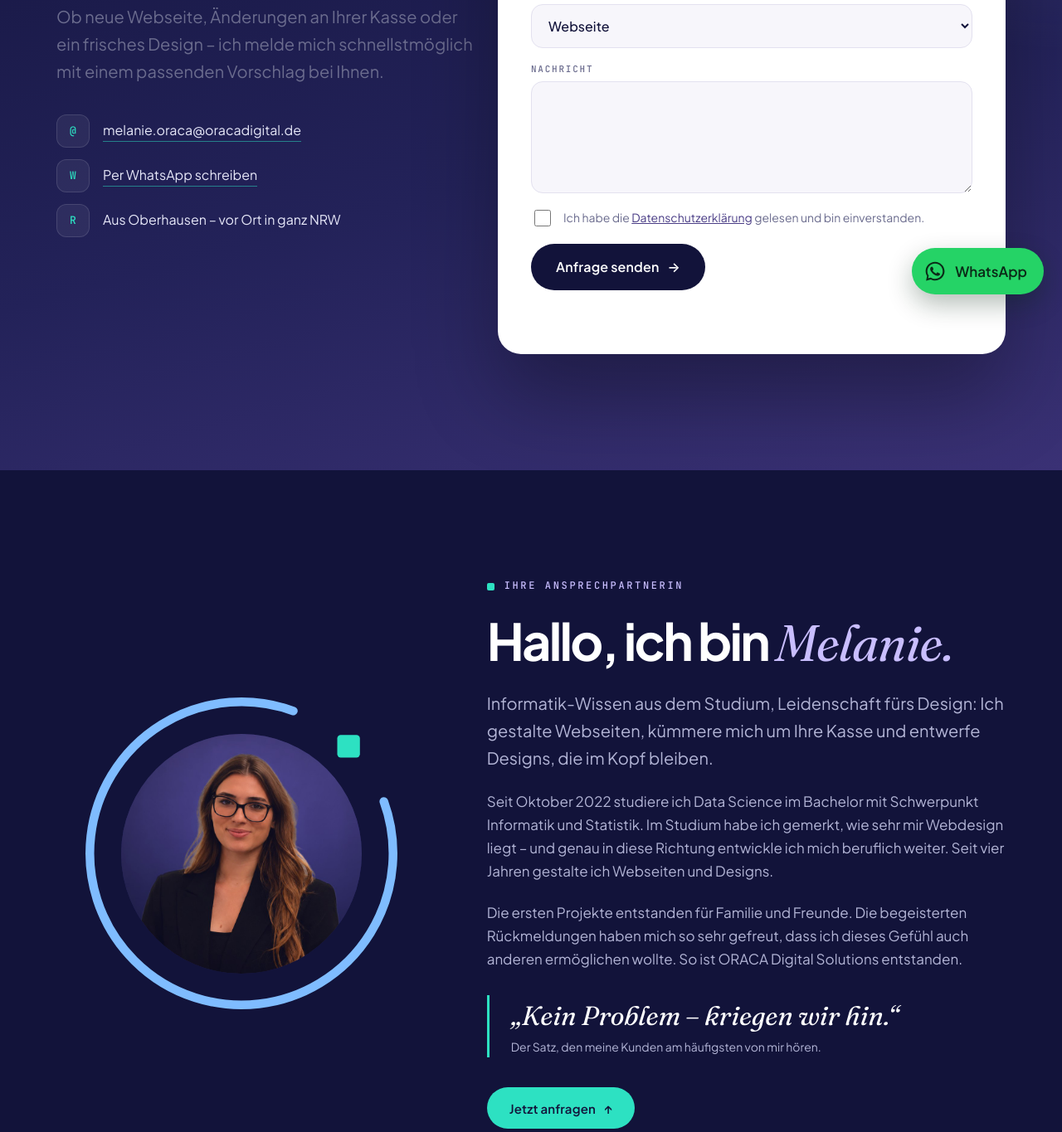
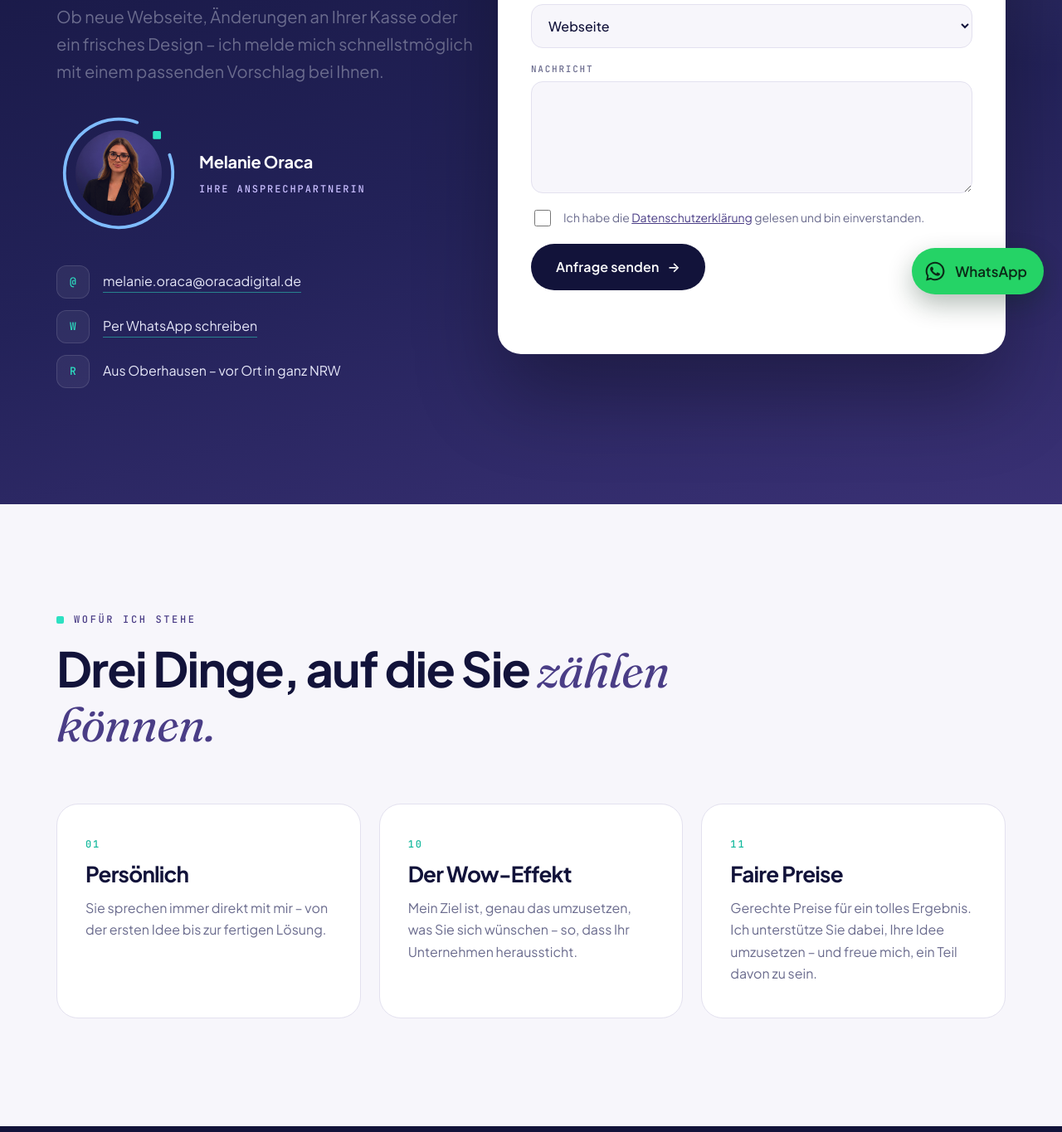
Before and after one commit to Imelanora/oraca-website, a plain HTML site: page kontakt.html in a window 1280 px wide. Shown: the part 423-1788 px from the top of the page at 83% size. Drawn offline with Linux system fonts and the light colour scheme.

Commit message:
Kontakt: nur Foto statt Vorstellungstext

```diff
--- a/css/style.css
+++ b/css/style.css
@@ -684,3 +684,10 @@ body:has(.wa-btn) .site-footer { padding-bottom: 110px; }
 .about-text h2 { font-size: clamp(36px, 4.8vw, 64px); letter-spacing: -0.045em; color: #fff; }
 .about-text h2 .accent { color: var(--lav); }
 .about-text .btn { align-self: flex-start; margin-top: 6px; }
+
+/* Kontakt: Foto der Ansprechpartnerin */
+.contact-person { display: flex; align-items: center; gap: 22px; margin-top: 8px; }
+.contact-person .photo-logo { width: 150px; margin: 0; flex-shrink: 0; }
+.contact-person b { display: block; font-size: 20px; color: #fff; letter-spacing: -0.01em; }
+.contact-person span { font: 500 12px var(--mono); letter-spacing: .16em; text-transform: uppercase; color: var(--lav); }
+@media (max-width: 760px) { .contact-person .photo-logo { width: 120px; } }
--- a/kontakt.html
+++ b/kontakt.html
@@ -21,8 +21,8 @@
   <link rel="icon" href="img/favicon.svg" type="image/svg+xml">
   <link rel="icon" href="img/icon-192.png" type="image/png" sizes="192x192">
   <link rel="apple-touch-icon" href="apple-touch-icon.png">
-  <link rel="stylesheet" href="css/fonts.css?v=21">
-  <link rel="stylesheet" href="css/style.css?v=21">
+  <link rel="stylesheet" href="css/fonts.css?v=22">
+  <link rel="stylesheet" href="css/style.css?v=22">
 </head>
 <body>
   <a class="skip-link" href="#main">Zum Inhalt springen</a>
@@ -45,6 +45,13 @@
           <p class="eyebrow">Kontakt</p>
           <h1>Erzählen Sie mir von <span class="accent">Ihrer Idee.</span></h1>
           <p class="lead">Ob neue Webseite, Änderungen an Ihrer Kasse oder ein frisches Design – ich melde mich schnellstmöglich mit einem passenden Vorschlag bei Ihnen.</p>
+          <div id="ueber-mich" class="contact-person">
+            <div class="photo-logo">
+          <div class="photo-frame"><img src="img/melanie.jpg?v=3" alt="Melanie Oraca, Inhaberin von ORACA Digital Solutions" width="800" height="800"></div>
+          <svg class="photo-o" viewBox="0 0 200 200" aria-hidden="true"><path d="M181.75 70.24 A87 87 0 1 1 129.76 18.25" fill="none" stroke="#7FBCFF" stroke-width="5" stroke-linecap="round"/><rect x="155" y="32" width="13" height="13" rx="2" fill="#2DE1C2"/></svg>
+            </div>
+            <div><b>Melanie Oraca</b><span>Ihre Ansprechpartnerin</span></div>
+          </div>
           <ul class="contact-list">
             <li><span>@</span><a href="mailto:melanie.oraca@oracadigital.de">melanie.oraca@oracadigital.de</a></li>
             <li><span>W</span><a href="https://wa.me/491738506232" target="_blank" rel="noopener">Per WhatsApp schreiben</a></li>
@@ -71,23 +78,6 @@
       </div>
     </section>
 
-    <section id="ueber-mich" class="section dark">
-      <div class="container about-grid">
-        <div class="photo-logo reveal">
-          <div class="photo-frame"><img src="img/melanie.jpg?v=3" alt="Melanie Oraca, Inhaberin von ORACA Digital Solutions" width="800" height="800"></div>
-          <svg class="photo-o" viewBox="0 0 200 200" aria-hidden="true"><path d="M181.75 70.24 A87 87 0 1 1 129.76 18.25" fill="none" stroke="#7FBCFF" stroke-width="5" stroke-linecap="round"/><rect x="155" y="32" width="13" height="13" rx="2" fill="#2DE1C2"/></svg>
-        </div>
-        <div class="about-text reveal d1">
-          <p class="eyebrow">Ihre Ansprechpartnerin</p>
-          <h2>Hallo, ich bin <span class="accent">Melanie.</span></h2>
-          <p class="lead">Informatik-Wissen aus dem Studium, Leidenschaft fürs Design: Ich gestalte Webseiten, kümmere mich um Ihre Kasse und entwerfe Designs, die im Kopf bleiben.</p>
-          <p class="about-copy">Seit Oktober 2022 studiere ich Data Science im Bachelor mit Schwerpunkt Informatik und Statistik. Im Studium habe ich gemerkt, wie sehr mir Webdesign liegt – und genau in diese Richtung entwickle ich mich beruflich weiter. Seit vier Jahren gestalte ich Webseiten und Designs.</p>
-          <p class="about-copy">Die ersten Projekte entstanden für Familie und Freunde. Die begeisterten Rückmeldungen haben mich so sehr gefreut, dass ich dieses Gefühl auch anderen ermöglichen wollte. So ist ORACA Digital Solutions entstanden.</p>
-          <blockquote class="about-quote">„Kein Problem – kriegen wir hin.“<span>Der Satz, den meine Kunden am häufigsten von mir hören.</span></blockquote>
-          <a href="#contact-form" class="btn btn-primary">Jetzt anfragen <span class="arr" aria-hidden="true">↑</span></a>
-        </div>
-      </div>
-    </section>
 
     <section class="section">
       <div class="container">
@@ -133,6 +123,6 @@
     </div>
   </footer>
 
-  <script src="js/main.js?v=21"></script>
+  <script src="js/main.js?v=22"></script>
 </body>
 </html>
```
Also changed, not shown: 404.html (+3 -3 lines), datenschutz.html (+3 -3 lines), impressum.html (+3 -3 lines), index.html (+3 -3 lines), leistungen.html (+3 -3 lines), preise.html (+3 -3 lines).
